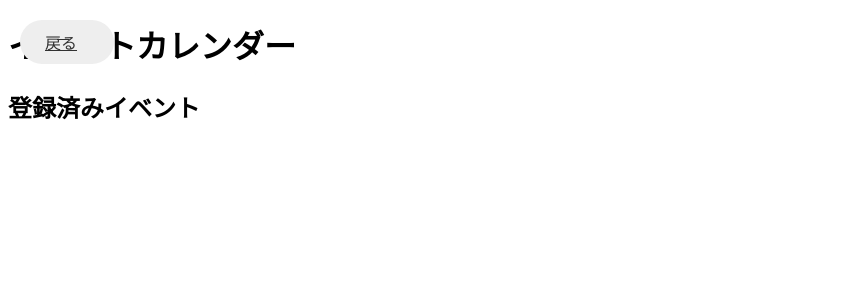
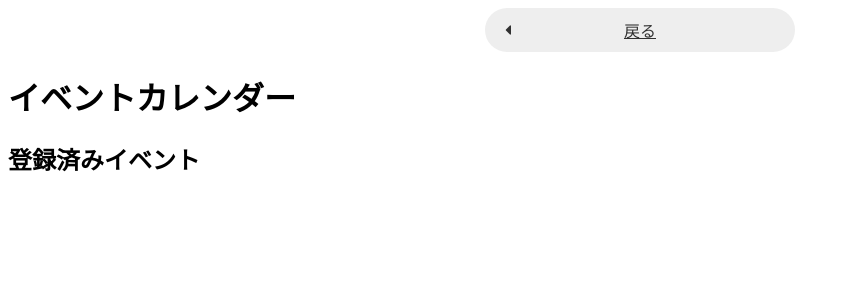
Before and after one commit to inet26-teamA/main, a Flask app: template templates/past_events.html in a window 1280 px wide. Shown: the top 300 px of the page, without its empty margins (0-850 px from the left). Run offline with Flask 3, Linux system fonts and the light colour scheme; the template is opened without the code that fills it, so the values that code supplies are empty; parts of the project's set-up code (start-up, migrations or seed data) failed here and were passed over; some libraries are stand-ins or nearby versions.

Commit message:
戻るボタンのデザイン修正

```diff
--- a/static/css/past_events_styles.css
+++ b/static/css/past_events_styles.css
@@ -1,13 +1,11 @@
-.back_button {
-    position: absolute; /* 絶対位置に設定 */
-    top: 20px; /* 上からの距離 */
-    left: 20px; /* 左からの距離 */
-    margin-bottom: 20px; /* タイトルとの間に余白を追加 */
+.back_button{
+    margin-right: auto;
 }
 
 .back_button a {
     background: #eee;
     border-radius: 50px;
+    position: relative;
     display: flex;
     justify-content: space-around;
     align-items: center;
@@ -18,19 +16,17 @@
     transition: 0.3s ease-in-out;
     font-weight: 500;
 }
-
 .back_button a:after {
-    position: relative;
+    position: absolute;
     top: 50%;
-    right: 20px;
+    left: 20px;
     border-radius: 1px;
     transition: 0.2s ease-in-out;
-    content: "\f0da";
+    content: "\f0d9";
     font-family: "Font Awesome 5 Free";
     font-weight: 900;
     transform: translateY(-50%);
 }
-
 .back_button a:hover {
     background: #313131;
     color: #FFF;
--- a/templates/event_reg.html
+++ b/templates/event_reg.html
@@ -4,6 +4,7 @@
   <link href="https://fonts.googleapis.com/css2?family=Noto+Sans+JP:wght@400;700&display=swap" rel="stylesheet">
   <title>Python and JavaScript Integration</title>
   <link rel="stylesheet" href="/static/css/event_reg_styles.css">
+  <link href="https://use.fontawesome.com/releases/v5.6.1/css/all.css" rel="stylesheet">
 </head>
 
 <body>
--- a/templates/index.html
+++ b/templates/index.html
@@ -9,6 +9,7 @@
   <link rel="stylesheet" href="https://unpkg.com/leaflet/dist/leaflet.css" />
   <!-- アプリのスタイルシート -->
   <link rel="stylesheet" href="/static/css/index_styles.css">
+  <link href="https://use.fontawesome.com/releases/v5.6.1/css/all.css" rel="stylesheet">
 </head>
 
 <body>
--- a/templates/past_events.html
+++ b/templates/past_events.html
@@ -7,12 +7,14 @@
     <title>Event Calendar</title>
 
     <link rel="stylesheet" href="/static/css/past_events_styles.css">
+    <link href="https://use.fontawesome.com/releases/v5.6.1/css/all.css" rel="stylesheet">
 </head>
 
 <body>
     <div class="back_button">
         <a href="/">戻る</a>
     </div>
+
     <h1>イベントカレンダー</h1>
 
     <!-- カレンダー表示 -->
```
